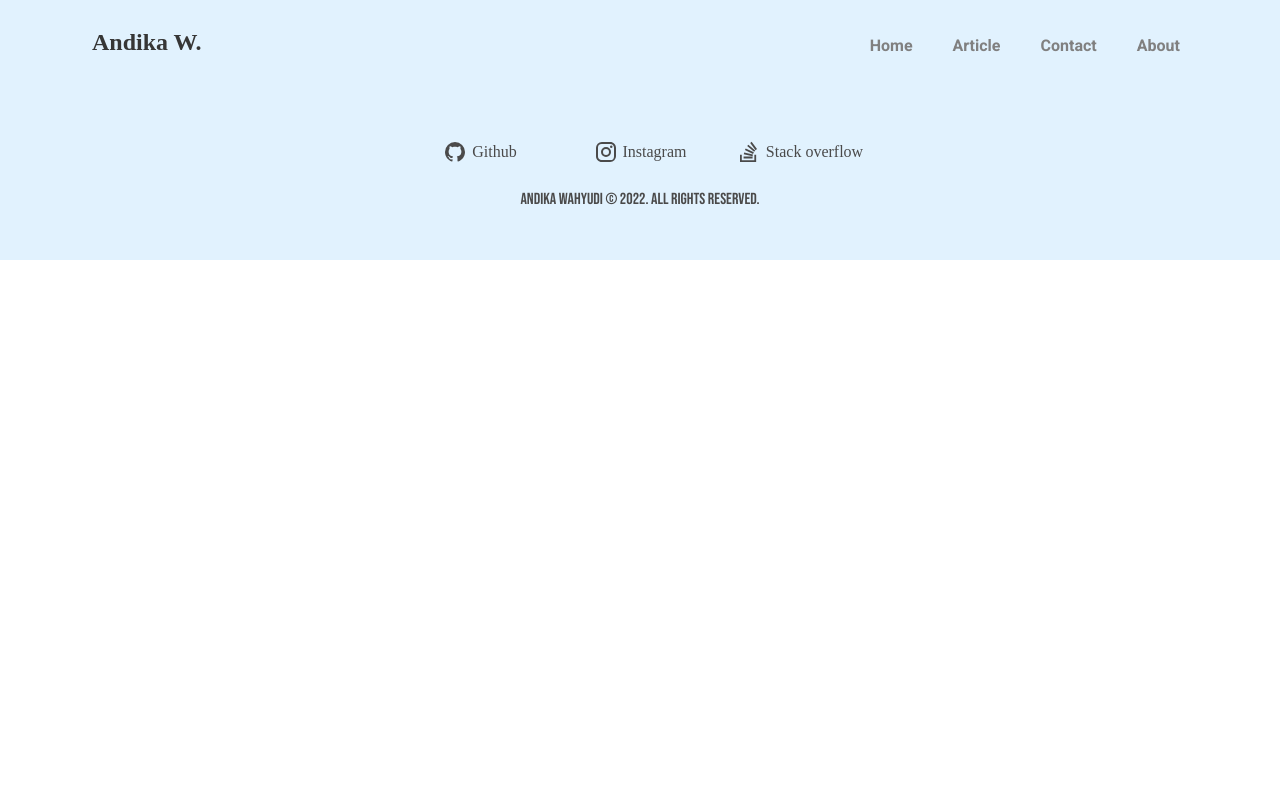
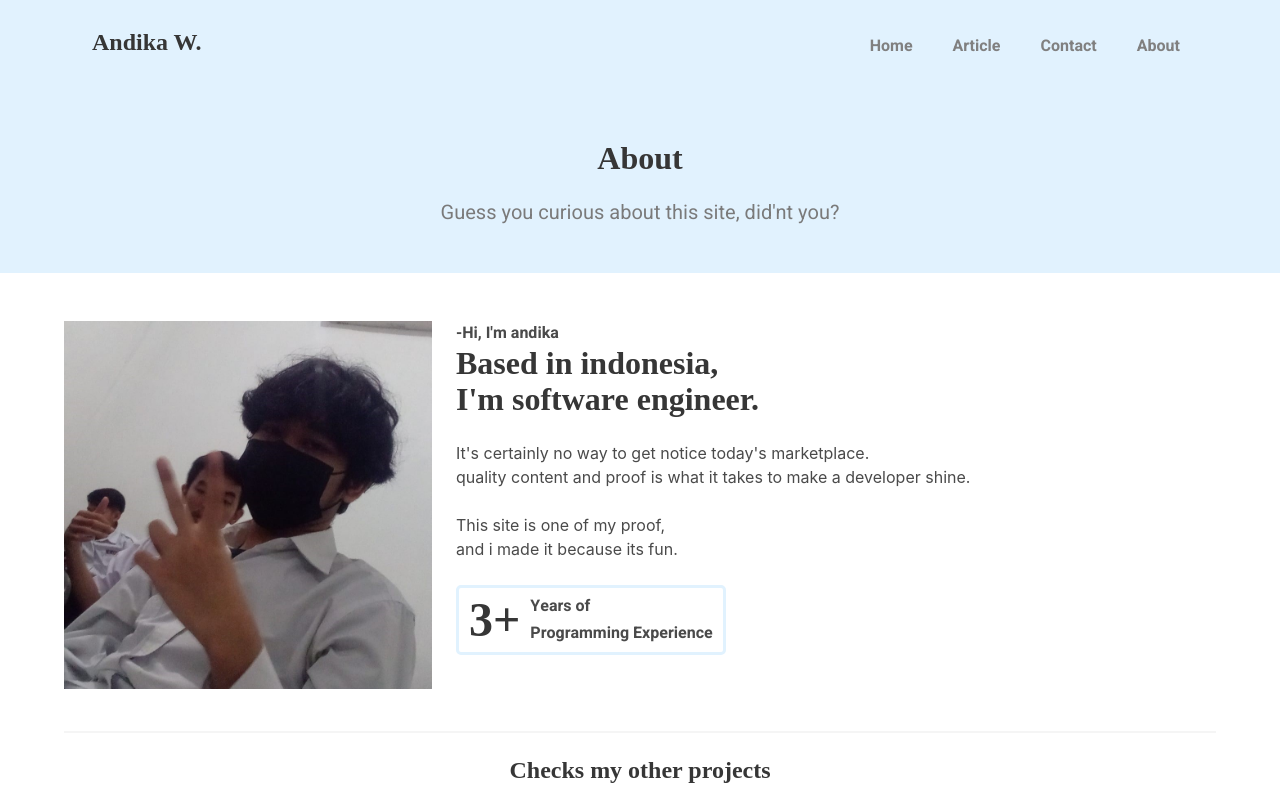
Before and after one commit to gsnipedev/andika-blog, a Nuxt app: page /about in a window 1280 px wide. Shown: the top 800 px of the page. Built offline with nearby package versions, Linux system fonts and the light colour scheme; a web font is replaced by a local one.

Commit message:
add about page

```diff
--- /dev/null
+++ b/pages/about/index.vue
@@ -0,0 +1,80 @@
+<template>
+  <section class="section bg-lightblue">
+    <TopSection title="About" sub="Guess you curious about this site, did'nt you?" />
+  </section>
+
+  <section class="section">
+    <div class="container">
+      <div class="columns">
+        <div class="column is-half-tablet is-one-third-desktop">
+          <img src="/images/peace_square.jpg" alt="" />
+        </div>
+        <div class="column">
+          <p class="heebo-bold is-5">-Hi, I'm andika</p>
+          <div class="block">
+            <p class="title patua">
+              Based in indonesia, <br />
+              I'm software engineer.
+            </p>
+          </div>
+          <div class="block">
+            <span>
+              It's certainly no way to get notice today's marketplace.
+              <br />
+              quality content and proof is what it takes to make a developer shine.
+            </span>
+          </div>
+          <div class="block">
+            <span>
+              This site is one of my proof,
+              <br />
+              and i made it because its fun.
+            </span>
+          </div>
+          <client-only>
+            <div class="block exp">
+              <table>
+                <tbody>
+                  <tr>
+                    <td rowspan="2">
+                      <span class="title is-1 patua">3+</span>
+                    </td>
+                    <td>
+                      <b>
+                        <span class="heebo">Years of</span>
+                      </b>
+                    </td>
+                  </tr>
+                  <tr>
+                    <td>
+                      <b>
+                        <span class="heebo">Programming Experience</span>
+                      </b>
+                    </td>
+                  </tr>
+                </tbody>
+              </table>
+            </div>
+          </client-only>
+        </div>
+      </div>
+      <hr />
+      <div class="block has-text-centered">
+        <p class="title is-4 patua">Checks my other projects</p>
+      </div>
+    </div>
+  </section>
+</template>
+
+<style>
+.exp {
+  border: 3px solid var(--lightblue);
+  width: fit-content;
+  padding-right: 10px;
+  padding-block: 5px;
+  border-radius: 5px;
+}
+td {
+  padding-left: 10px;
+}
+</style>
```
